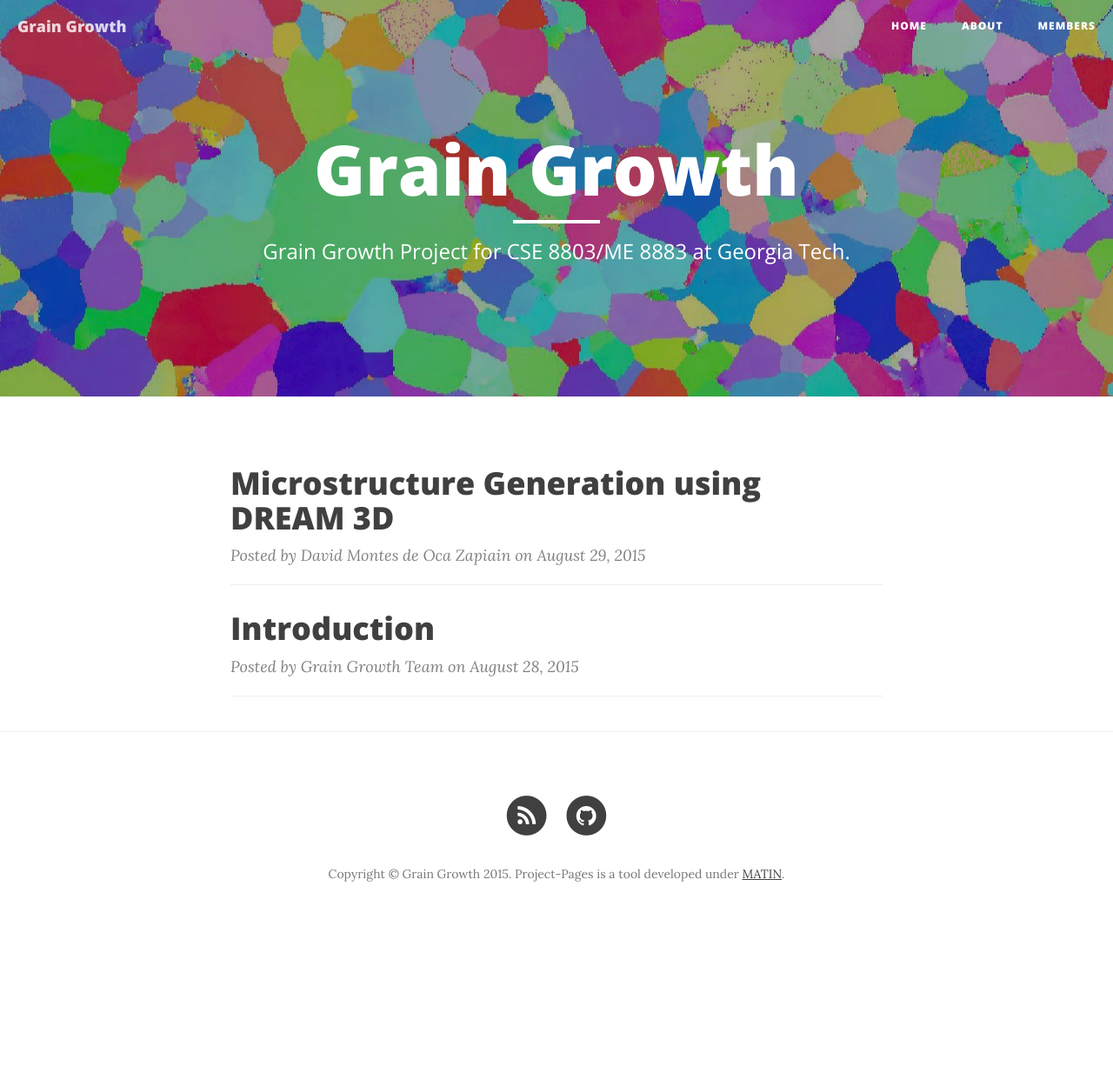
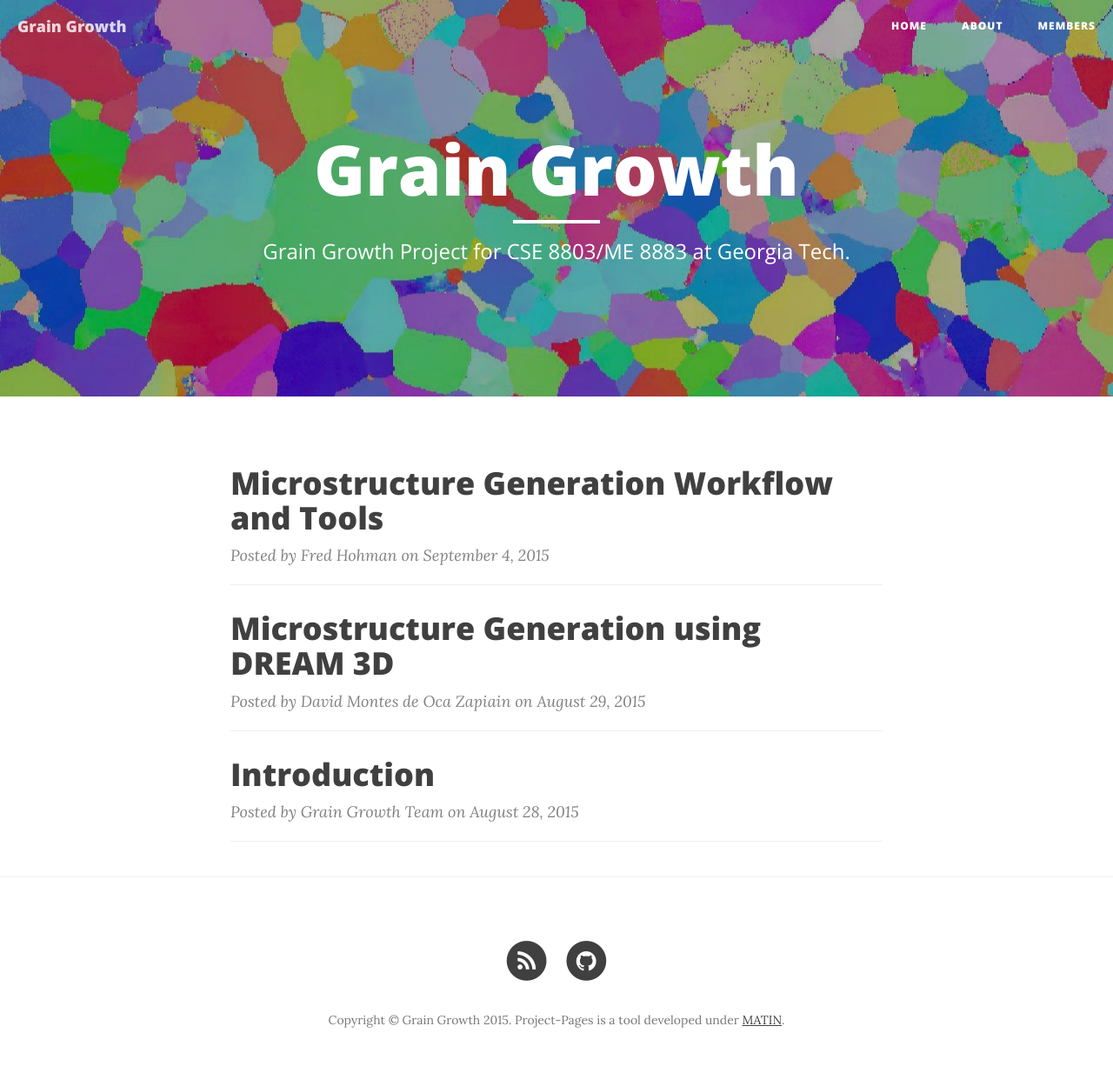
Before and after one commit to Materials-Informatics-Class-Fall2015/MIC-grain-growth, a Jekyll site: the page built from index.html, in a window 1280 px wide. Shown: the whole page at 87% size. Built offline with Jekyll 4.4.1, drawn with Linux system fonts in a browser that asks for light colours; nearby versions of some CDN libraries; the list of posts is cut into pages by our own code; before the commit the page ends 1081 px from its top, so only the background shows below that; part of the change alters nothing that is shown.

Commit message:
Add post, fix typo

```diff
--- a/_posts/2015-08-29-microstructure-generation-using-dream-3d.md
+++ b/_posts/2015-08-29-microstructure-generation-using-dream-3d.md
@@ -3,7 +3,6 @@ layout:     post
 title:      Microstructure Generation using DREAM 3D
 date:       2015-08-29
 author:     David Montes de Oca Zapiain
-tags: 		Microstructure generation
 ---
 
 The goal of this blog post is to teach our followers how to generate a synthetic microstructure using the open source software DREAM 3D.
--- /dev/null
+++ b/_posts/2015-09-04-microstructure-generation-workflow-and-tools.md
@@ -0,0 +1,70 @@
+---
+layout:     post
+title:      Microstructure Generation Workflow and Tools
+date:       2015-09-04
+author:     Fred Hohman
+---
+
+Even though our project is still in the early stages, the workflow and planning is beginning to take shape. This post will give a brief overview of the tools we will be using to carry out our grain growth simulations.
+
+## Generating Statistics
+
+Our first step is to create an initial microstructure that we wish to simulate. We want to simulate on real materials, so we need a way to instruct the computer to match an digital microstructure with something that exists in nature. We do this by matching the statistical size distribution of the grains of a microstructure in a program called StatsGenerator. Here we can tweak parameters of the distribution itself, as well as specifying molecular grain geometry, Euler angles, and the associated ODF and pole figures.
+
+During our first run-through of our workflow, we crated an initial microstructure of randomly distributed grain size. This does not represent any particular material found in nature, but it is sufficient as an example to test our other tools. Our main work will be focused on particular materials that will be explicitly listed when appropriate.
+
+## Creating Initial Microstructure
+
+Once our statistical data has been matched and created, we next use an open source software called [DREAM.3D][dream3d]. Developed by multiple academic institutions, DREAM.3D is an
+
+> open, extensible software environment to allow integrated processing, characterization and manipulation of microstructure digitally.
+
+DREAM.3D allows the construction of modular "pipelines" that take in statistical data and output material microstructure. Many options exist within the software that allow a user to tailor a research problem and create an appropriate microstructure. We are using an existing pipeline that is detailed in a sideshow [here][linkedin].
+
+## SPPARKS and PACE
+
+Once we have an initial microstructure created, we wish to simulate its grain growth (that is our project after all!). We will be using another open source code developed by Sandia National Labs called [SPPARKS][spparks]. From the website description,
+
+> SPPARKS is a parallel Monte Carlo code for on-lattice and off-lattice models that includes algorithms for kinetic Monte Carlo (KMC), rejection kinetic Monte Carlo (rKMC), and Metropolis Monte Carlo (MMC).
+
+We have already successfully compiled SPPARKS on [PACE][pace], a Georgia Tech computer cluster where we will run our simulations. SPPARKS can be run on a single processor, but given our project's scope and the amount of simulations we wish to do, running in parallel will speed up the data generation process.
+
+SPPARKS requires command line interactions and some accessory scripts in order to run according to our specifications; however, this post will not describe the pedantic detail of code variables. Specific changes to the code and variables used will be specified in a future post once our simulations are completed.
+
+## Visualizations
+
+Once PACE as finished our simulations, we will then download the data locally to manipulate and process. We have a Python script that inputs our data and converts it into `.vtk` files that are able to be visualized by a software called [Paraview][paraview]. From the website,
+
+> ParaView is an open-source, multi-platform data analysis and visualization application. ParaView users can quickly build visualizations to analyze their data using qualitative and quantitative techniques. The data exploration can be done interactively in 3D or programmatically using ParaView’s batch processing capabilities.
+
+Paraview allows a user to flexibly interact with 3D data. For example, since we now have 3D microstructure data evolving in time, we are able to play a movie and watch grain growth evolution occur. We can also view a single 2D slice of data in the XY, YZ, or XZ plane and watch it evolve. Paraview also provides many exporting formats to allow external data analysis.
+
+## Recap
+
+Just to recap everything stated above, here is an abridged version of the workflow and tools we will be using to carry out our research:
+
+### Data Generation
+
+* Generate and match statistics of a particular material
+* Create initial microstructure using DREAM.3D
+	* Obtain a `.spparks` file with our microstructure data
+	* Clean up data using `.awk` script
+* Upload data and run SPPARKS grain growth simulation on PACE cluster
+	* This uses our initial microstructure as the starting point
+	* Generates multiple microstructures evolving in time
+	* Transfer all data to local machines
+* Use Python script to convert simulation data files into `.vtk` files
+* Visualize simulation data in Paraview
+	* View grain growth evolution in time as movie
+	* Can inspect any 2D slice of 3D microstructure individually
+
+### Analysis
+
+Our first external data analysis mini-project will be plotting the 3D grain boundaries in Paraview which will require some Matlab programming in order to parse each slice of 2D data from each time step in the simulation. We plan to perform many n-point statistical computations as well as dimensionality reductions once our data is sorted and organized. These processes will be described further in a future posts.
+
+
+[paraview]: http://www.paraview.org "Paraview."
+[spparks]: http://spparks.sandia.gov "SPPARKS."
+[pace]: http://pace.gatech.edu "PACE."
+[dream3d]: http://dream3d.bluequartz.net "DREAM.3D."
+[linkedin]: http://www.slideshare.net/mwpriddy/dream3d-tutorial "LinkedIn."
```
